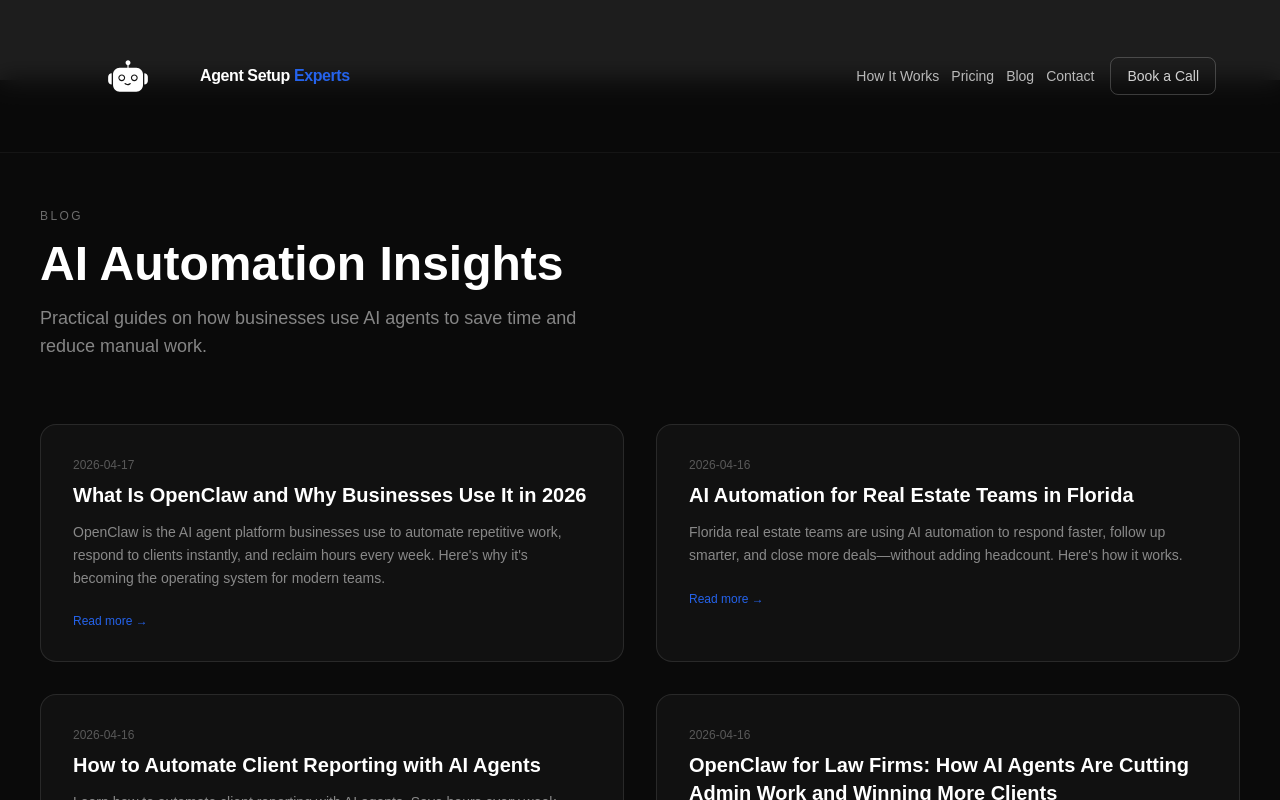
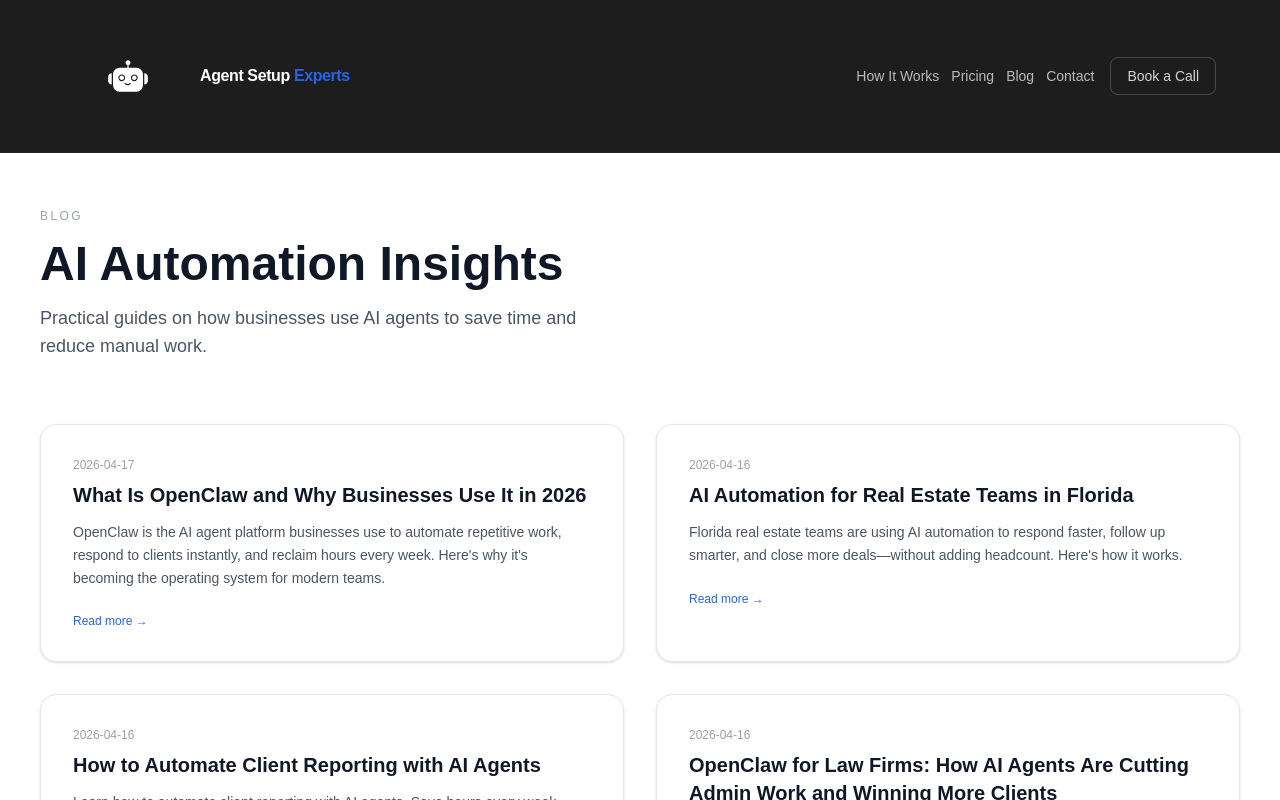
Before and after one commit to candressen/agent-setup-experts, a Next.js app: page /blog in a window 1280 px wide. Shown: the top 800 px of the page. Built offline with nearby package versions, Linux system fonts and the light colour scheme.

Commit message:
Blog pages: white bg black text, fix image display

```diff
--- a/app/blog/[slug]/page.tsx
+++ b/app/blog/[slug]/page.tsx
@@ -1,6 +1,5 @@
 import type { Metadata } from 'next'
 import Link from 'next/link'
-import Image from 'next/image'
 import { notFound } from 'next/navigation'
 
 import { getAllPosts, getPostBySlug } from '@/lib/blog'
@@ -36,24 +35,24 @@ export default async function BlogPostPage({
   if (!post) notFound()
 
   return (
-    <main className='min-h-screen bg-[#0a0a0a] px-6 py-32'>
+    <main className='min-h-screen bg-white px-6 py-32'>
       <div className='mx-auto max-w-[800px]'>
-      <Link href='/blog' className='mb-12 block text-sm text-white/40 transition hover:text-white'>
+      <Link href='/blog' className='mb-12 block text-sm text-gray-400 transition hover:text-gray-800'>
         ← Back to Blog
       </Link>
-      <div className='mb-4 text-xs text-white/30'>{post.date}</div>
-      <h1 className='mb-6 text-4xl font-bold text-white md:text-5xl'>{post.title}</h1>
-      <p className='mb-12 border-b border-white/8 pb-12 text-lg text-white/50'>
+      <div className='mb-4 text-xs text-gray-400'>{post.date}</div>
+      <h1 className='mb-6 text-4xl font-bold text-gray-900 md:text-5xl'>{post.title}</h1>
+      <p className='mb-12 border-b border-gray-200 pb-12 text-lg text-gray-600'>
         {post.description}
       </p>
-      <div className='prose prose-invert max-w-none prose-headings:text-white prose-p:text-white/70 prose-a:text-[#2563EB] prose-strong:text-white'>
+      <div className='prose max-w-none prose-headings:text-gray-900 prose-p:text-gray-700 prose-a:text-[#2563EB] prose-strong:text-gray-900'>
         <div dangerouslySetInnerHTML={{ __html: post.content.replace(/\n/g, '<br/>') }} />
       </div>
-      <div className='mt-16 rounded-2xl border border-[#2563EB]/20 bg-[#2563EB]/5 p-8 text-center'>
-        <h3 className='mb-3 text-xl font-semibold text-white'>
+      <div className='mt-16 rounded-2xl border border-[#2563EB]/20 bg-blue-50 p-8 text-center'>
+        <h3 className='mb-3 text-xl font-semibold text-gray-900'>
           Ready to automate your business?
         </h3>
-        <p className='mb-6 text-white/60'>
+        <p className='mb-6 text-gray-600'>
           Book a free 30-minute strategy call and get a working AI system in 48 hours.
         </p>
         <a
--- a/app/blog/page.tsx
+++ b/app/blog/page.tsx
@@ -13,31 +13,31 @@ export default function BlogPage() {
   const posts = getAllPosts()
 
   return (
-    <main className='min-h-screen bg-[#0a0a0a] px-6 py-32'>
+    <main className='min-h-screen bg-white px-6 py-32'>
       <div className='mx-auto max-w-[1200px]'>
       <div className='mb-16'>
-        <div className='mb-4 text-xs uppercase tracking-[0.2em] text-white/40'>BLOG</div>
-        <h1 className='text-4xl font-bold text-white md:text-5xl'>AI Automation Insights</h1>
-        <p className='mt-4 max-w-xl text-lg text-white/50'>
+        <div className='mb-4 text-xs uppercase tracking-[0.2em] text-gray-400'>BLOG</div>
+        <h1 className='text-4xl font-bold text-gray-900 md:text-5xl'>AI Automation Insights</h1>
+        <p className='mt-4 max-w-xl text-lg text-gray-600'>
           Practical guides on how businesses use AI agents to save time and reduce manual work.
         </p>
       </div>
 
       {posts.length === 0 ? (
-        <p className='text-white/40'>Posts coming soon.</p>
+        <p className='text-gray-400'>Posts coming soon.</p>
       ) : (
         <div className='grid gap-8 md:grid-cols-2'>
           {posts.map((post) => (
             <Link
               key={post.slug}
               href={'/blog/' + post.slug}
-              className='group rounded-2xl border border-white/10 bg-[#111] p-8 transition hover:border-white/20'
+              className='group rounded-2xl border border-gray-200 bg-white p-8 shadow-sm transition hover:shadow-md hover:border-blue-200'
             >
-              <div className='mb-2 text-xs text-white/30'>{post.date}</div>
-              <h2 className='mb-3 text-xl font-semibold text-white transition group-hover:text-[#2563EB]'>
+              <div className='mb-2 text-xs text-gray-400'>{post.date}</div>
+              <h2 className='mb-3 text-xl font-semibold text-gray-900 transition group-hover:text-[#2563EB]'>
                 {post.title}
               </h2>
-              <p className='text-sm leading-relaxed text-white/50'>{post.description}</p>
+              <p className='text-sm leading-relaxed text-gray-600'>{post.description}</p>
               <div className='mt-6 text-xs text-[#2563EB]'>Read more →</div>
             </Link>
           ))}
```
